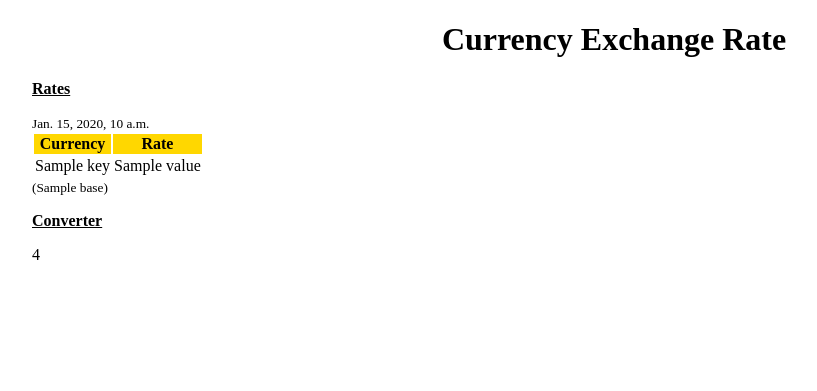
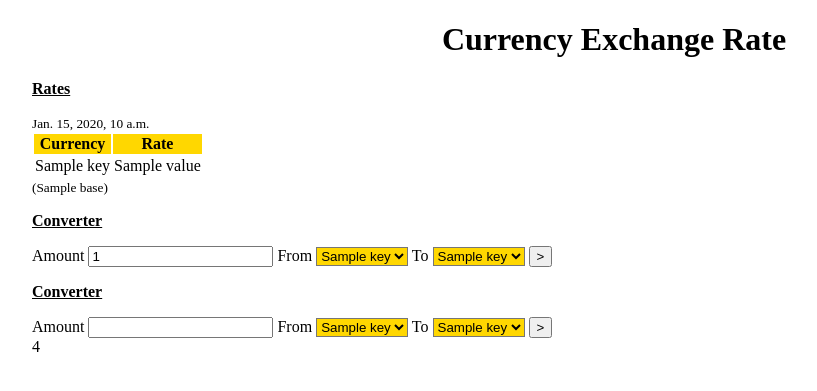
Before and after one commit to D17123466/Project, a Django app: template backend/templates/home.html in a window 1280 px wide. Shown: the top 391 px of the page, without its empty margins (26-843 px from the left). Run offline with Django 3.2, Linux system fonts and the light colour scheme; the template is opened without the code that fills it: most values are stand-ins (such as "Sample title", 1, 10 or a date in 2020).

Commit message:
Django - currency converter (HTML <select>) GET method

```diff
--- a/Development/myproject/project/project/urls.py
+++ b/Development/myproject/project/project/urls.py
@@ -20,5 +20,6 @@ from rates import views
 
 urlpatterns = [
     path('admin/', admin.site.urls),
-    path('', views.rates, name='rates')
+    path('', views.rates, name='rates'),
+    # path('converter/', views.converter, name='converter'),
 ]
--- /dev/null
+++ b/Development/myproject/project/templates/base.html
@@ -0,0 +1,76 @@
+<!DOCTYPE html>
+<html>
+<style>
+  table, th, td {
+    border: 0px solid black;
+  }
+  thead {
+    background-color:gold
+  }
+  div {
+    margin-left: 50px;
+  }
+  select {
+    /* width: 10%; */
+    /* padding: 16px 20px; */
+    /* border: none; */
+    /* border-radius: 4px; */
+    background-color:gold;
+}
+</style>
+<head>
+    <title>FYP - Prediction of currency exchange rate</title>
+</head>
+<body>
+  <h1 style="text-align: center;">Currency Exchange Rate</h1>
+
+  <!-- Rates API -->
+  <div>
+    <p><ins><strong>Rates</strong></ins></p>
+    <small>{{ date }}</small>
+    <table>
+      <thead>
+        <tr>
+          <th>Currency</th>
+          <th>Rate</th>
+        </tr>
+      </thead>
+      <tbody>
+        {% for key, value in rates %}
+        <tr>
+          <td>{{ key }}</td>
+          <td style="text-align: end;">{{ value }}</td>
+        </tr>
+        {% endfor %}
+      </tbody>
+    </table>
+    <small>({{ base }})</small>
+  </div>
+
+  <!-- Currency Converter API -->
+  <div>
+    <p><ins><strong>Converter</strong></string></ins></p>
+    <form action="/">
+        <!-- {% csrf_token %} -->
+        <label for="amount">Amount</label>
+        <input id="amount" name="amount" type="text" value="1">
+        <label for="from">From</label>
+        <select id="from" name="from">
+          {% for key, value in rates %}
+          <option value="{{ key }}">{{ key }}</option>
+          {% endfor %}
+        </select>
+        <label for="to">To</label>
+        <select id="to" name="to">
+          {% for key, value in rates %}
+          <option value="{{ key }}">{{ key }}</option>
+          {% endfor %}
+        </select>
+        <input type="submit" value=">">
+    </form>
+  </div>
+  {% block content %}
+  {% endblock %}
+
+</body>
+</html>
--- a/Development/myproject/project/templates/home.html
+++ b/Development/myproject/project/templates/home.html
@@ -1,50 +1,25 @@
-<!DOCTYPE html>
-<html>
-<style>
-  table, th, td {
-    border: 0px solid black;
-  }
-  thead {
-    background-color:gold
-  }
-  div {
-    margin-left: 50px;
-  }
-</style>
-<head>
-    <title>FYP - Prediction of currency exchange rate</title>
-</head>
-<body>
-  <h1 style="text-align: center;">Currency Exchange Rate</h1>
-
-  <!-- Rates API -->
-  <div>
-    <p><ins><strong>Rates</strong></ins></p>
-    <small>{{ date }}</small>
-    <table>
-      <thead>
-        <tr>
-          <th>Currency</th>
-          <th>Rate</th>
-        </tr>
-      </thead>
-      <tbody>
-        {% for key, value in rates %}
-        <tr>
-          <td>{{ key }}</td>
-          <td style="text-align: end;">{{ value }}</td>
-        </tr>
-        {% endfor %}
-      </tbody>
-    </table>
-    <small>({{ base }})</small>
-  </div>
-
-  <!-- Currency Converter API -->
+{% extends 'base.html' %}
+{% block content %}
+<!-- Currency Converter API -->
   <div>
     <p><ins><strong>Converter</strong></string></ins></p>
-    <p>{{ conversion_rate }}</p>
+    <form action="/converter/">
+        <label for="amount">Amount</label>
+        <input id="amount" name="amount" type="text">
+        <label for="from">From</label>
+        <select id="from" name="from">
+          {% for key, value in rates %}
+          <option value="{{ key }}">{{ key }}</option>
+          {% endfor %}
+        </select>
+        <label for="to">To</label>
+        <select id="to" name="to">
+          {% for key, value in rates %}
+          <option value="{{ key }}">{{ key }}</option>
+          {% endfor %}
+        </select>
+        <input type="submit" value=">">
+    </form>
+    {{ conversion_rate }}
   </div>
-
-</body>
-</html>
+{% endblock %}
--- /dev/null
+++ b/Development/myproject/project/templates/test.html
@@ -0,0 +1,4 @@
+{% extends 'base.html' %}
+{% block content %}
+
+{% endblock %}
```
Also changed, not shown: Development/myproject/project/rates/views.py (+8 -2 lines).
